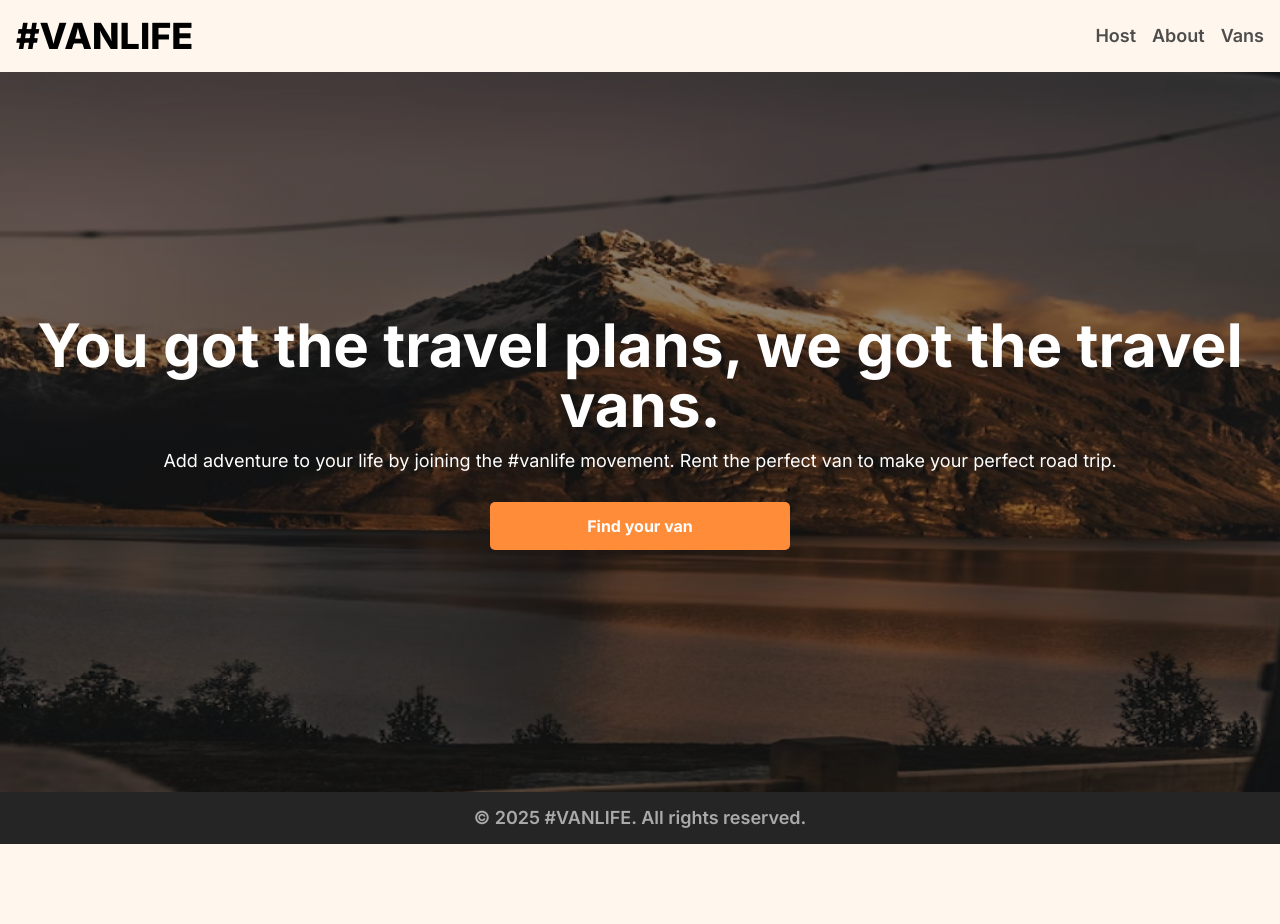
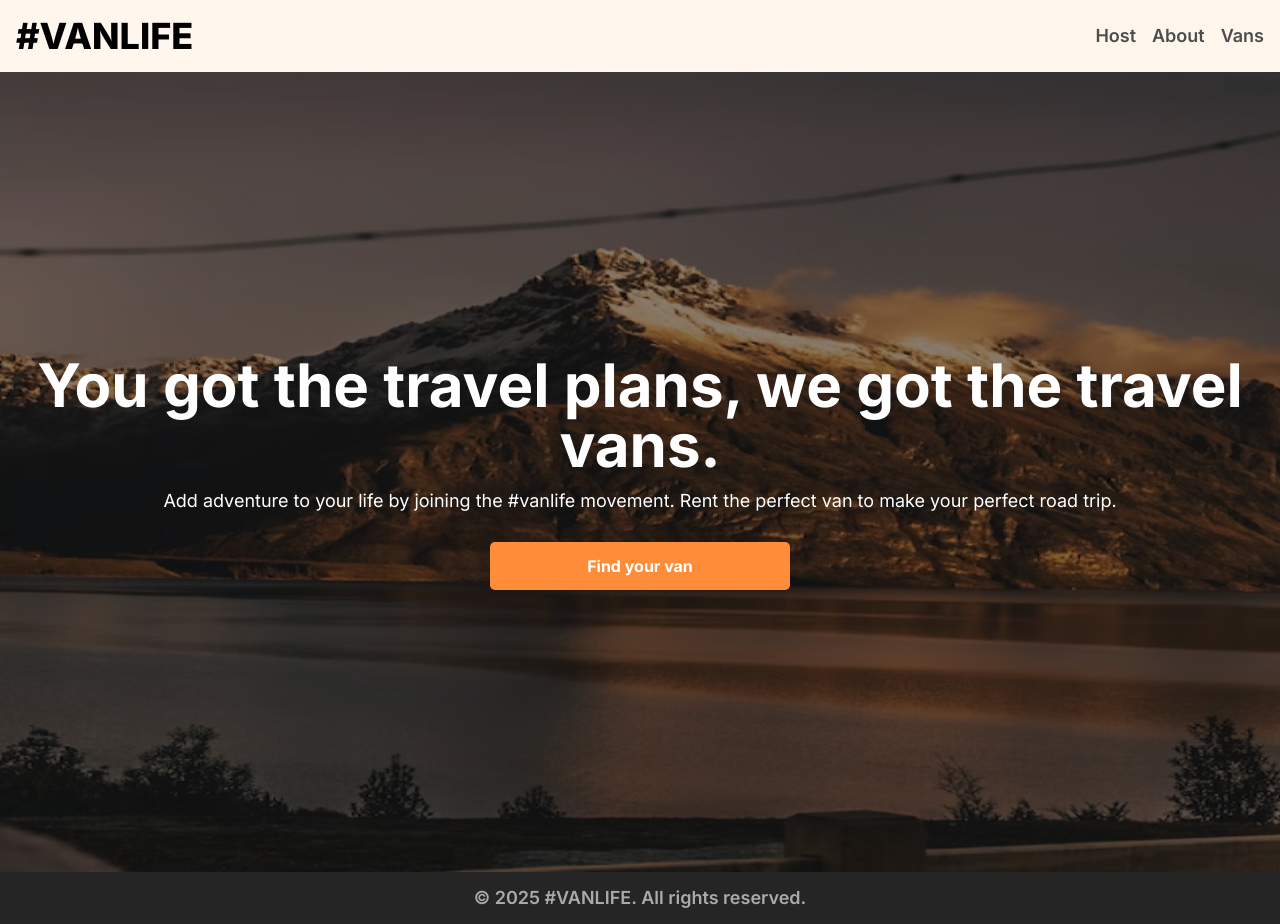
Before and after one commit to Lil-Code30/van-life, a React (Vite) app: page / in a window 1280 px wide. Before the commit the page ends 844 px from the top, so only its background shows below. Built offline with nearby package versions, Linux system fonts and the light colour scheme; what miragejs would draw is missing.

Commit message:
Footer fixed at the bottom

```diff
--- a/src/components/Layout.jsx
+++ b/src/components/Layout.jsx
@@ -7,7 +7,9 @@ export default function Layout() {
   return (
     <>
       <Header />
-      <Outlet />
+      <main className="flex-1 min-h-screen">
+        <Outlet />
+      </main>
       <Footer />
     </>
   );
--- a/src/styles.css
+++ b/src/styles.css
@@ -15,6 +15,7 @@
   body {
     margin: 0;
     padding: 0;
+    height: 100%;
     background-color: #fff7ed;
     font-family: "Inter", sans-serif;
   }
@@ -26,7 +27,9 @@
   body {
     -ms-overflow-style: none;
     scrollbar-width: none;
-    height: 100vh;
+    display: flex;
+    flex-direction: column;
+    min-height: 100vh;
   }
 }
 
@@ -47,7 +50,7 @@
     flex-direction: column;
     justify-content: center;
     align-items: center;
-    @apply h-[90dvh];
+    @apply h-screen;
   }
   .home-container h1 {
     font-weight: 700;
```
